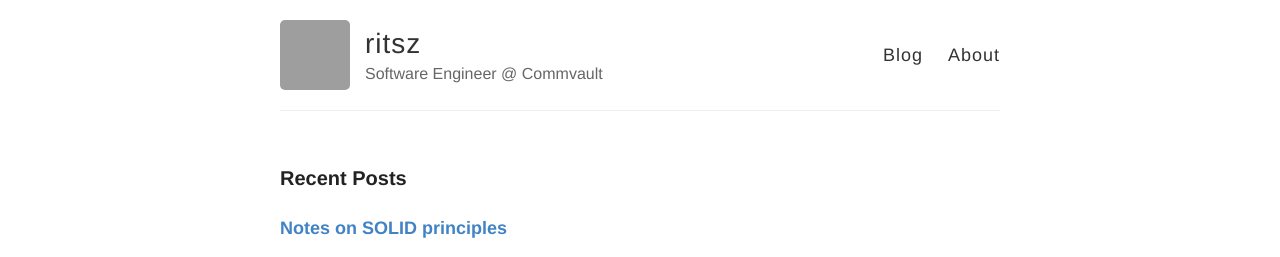
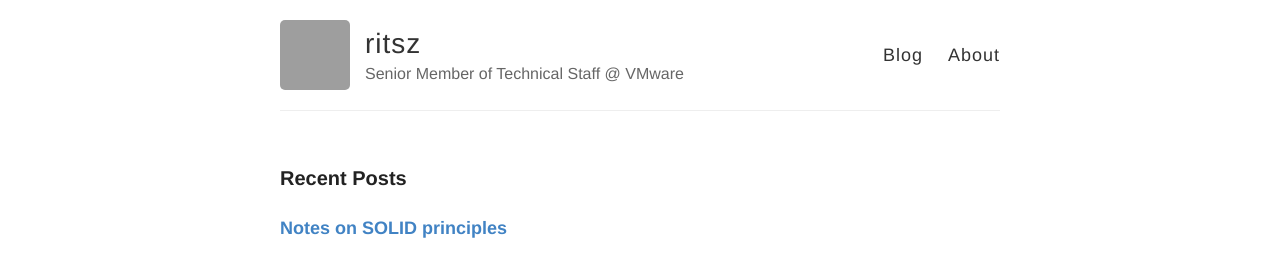
Before and after one commit to ritsz/ritsz.github.io, a Jekyll site: the page built from index.md, in a window 1280 px wide. Shown: the top 257 px of the page. Built offline with Jekyll 4.4.1, drawn with Linux system fonts in a browser that asks for light colours; grey boxes are pictures that could not be loaded.

Commit message:
Update work

```diff
--- a/_config.yml
+++ b/_config.yml
@@ -6,7 +6,7 @@
 name: ritsz
 
 # Short bio or description (displayed in the header)
-description: Software Engineer @ Commvault
+description: Senior Member of Technical Staff @ VMware
 
 # URL of your avatar or profile pic (you could use your GitHub profile pic)
 avatar: https://avatars1.githubusercontent.com/u/1488152?s=460&v=4
```
